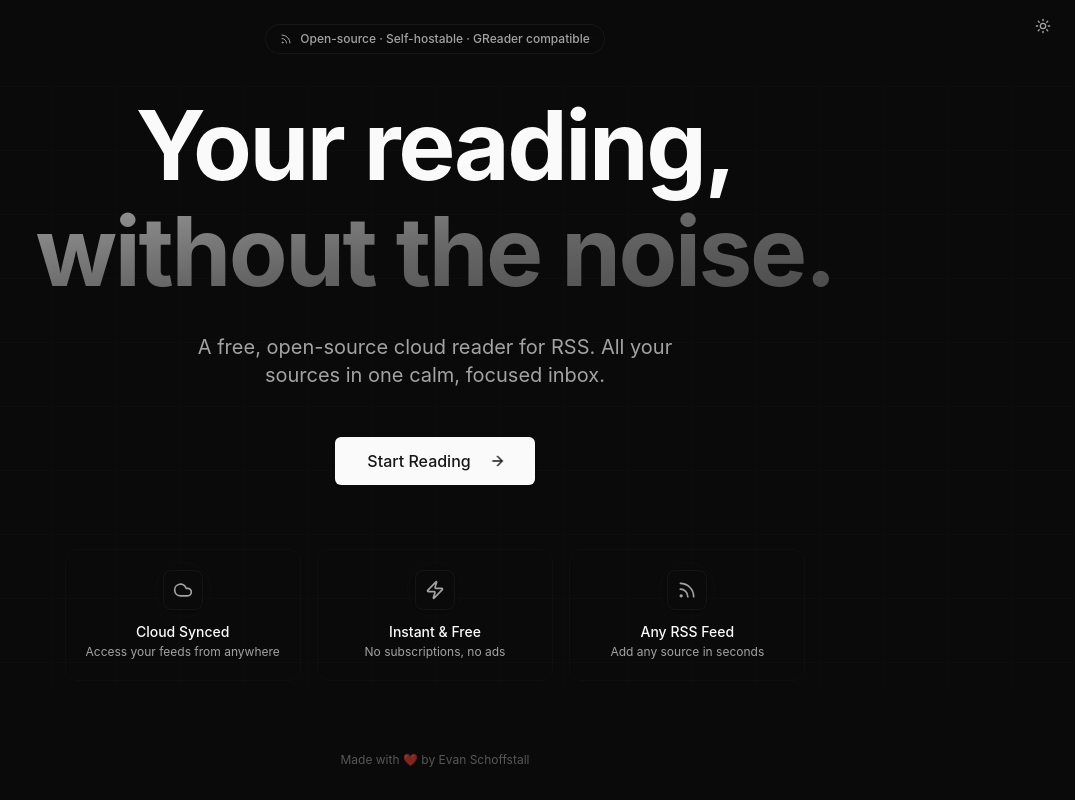
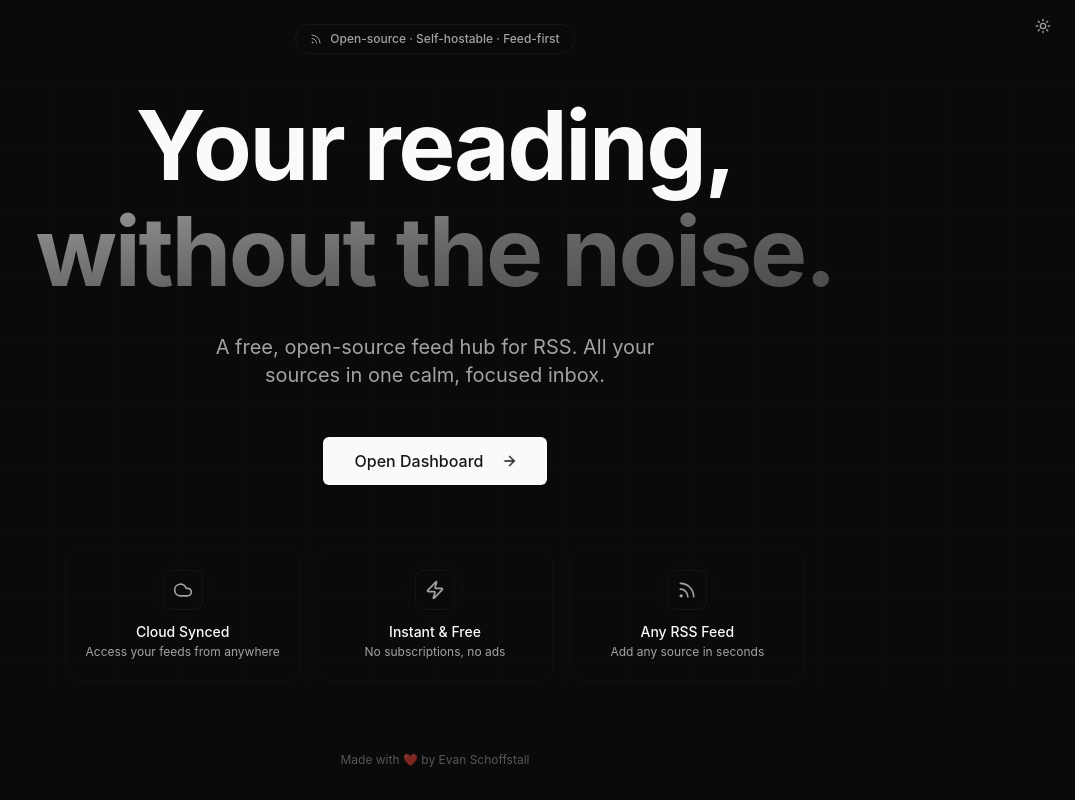
Before and after one commit to evanschoffstall/Librerss, a Next.js app: page /landing in a window 1280 px wide. Shown: the whole page, without its empty margins (205-1280 px from the left). Built offline with nearby package versions, Linux system fonts and the light colour scheme.

Commit message:
docs(landing): refresh homepage marketing copy and CTA text
- Update product description to position app as a feed hub
- Rename primary CTA from reading-focused to dashboard-focused action
- Replace compatibility tagline with feed-first messaging

```diff
--- a/src/app/landing/page.tsx
+++ b/src/app/landing/page.tsx
@@ -69,8 +69,8 @@ const LandingView = () => {
           className="landing-reveal mx-auto mb-9 max-w-lg text-base text-muted-foreground sm:mb-12 sm:text-xl"
           style={{ animationDelay: "var(--motion-delay-2)" }}
         >
-          A free, open-source cloud reader for RSS. All your sources in one
-          calm, focused inbox.
+          A free, open-source feed hub for RSS. All your sources in one calm,
+          focused inbox.
         </p>
 
         {/* Single CTA */}
@@ -84,7 +84,7 @@ const LandingView = () => {
                 className="group inline-flex items-center"
                 href="/dashboard"
               >
-                Start Reading
+                Open Dashboard
                 <span className="landing-arrow-bob ml-2 inline-flex transition-transform anim-duration-ui anim-ease-ui group-hover:translate-x-1">
                   <ArrowRight className="h-4 w-4" />
                 </span>
@@ -131,7 +131,7 @@ export default function Landing() {
               <div className="inline-flex max-w-full items-center gap-2 rounded-full border border-border/50 bg-card/50 px-3.5 py-1.5 text-xs font-medium text-muted-foreground backdrop-blur-sm">
                 <Rss className="size-3 shrink-0" />
                 <span className="truncate">
-                  Open-source · Self-hostable · GReader compatible
+                  Open-source · Self-hostable · Feed-first
                 </span>
               </div>
             </div>
```
